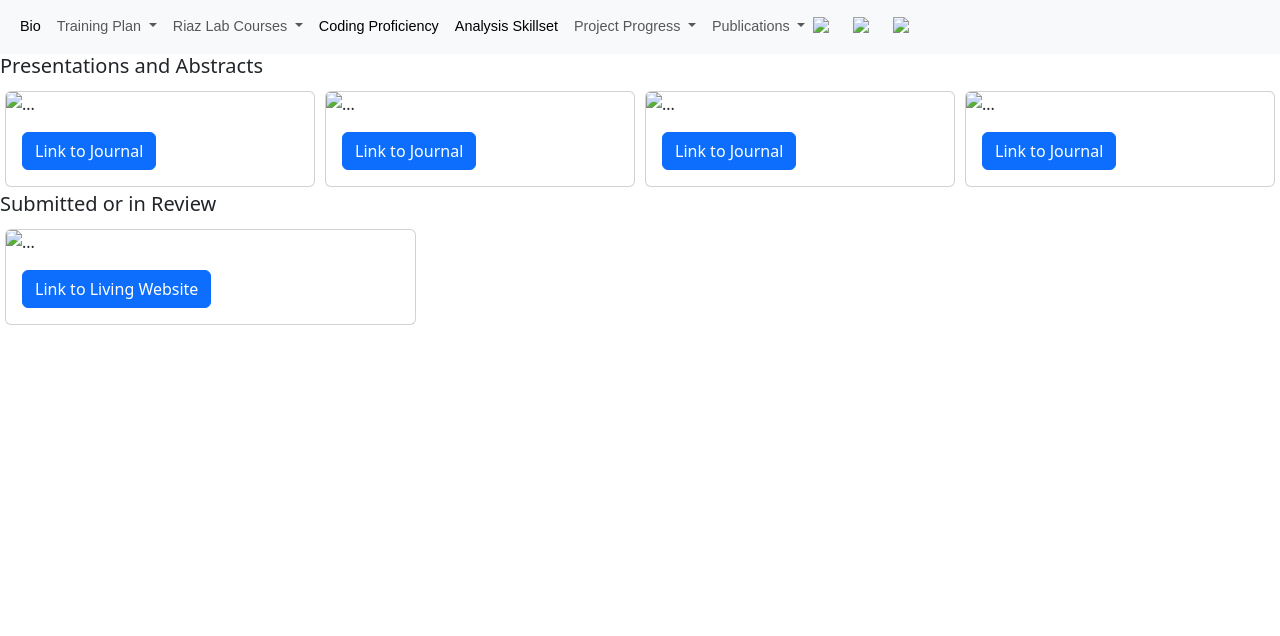
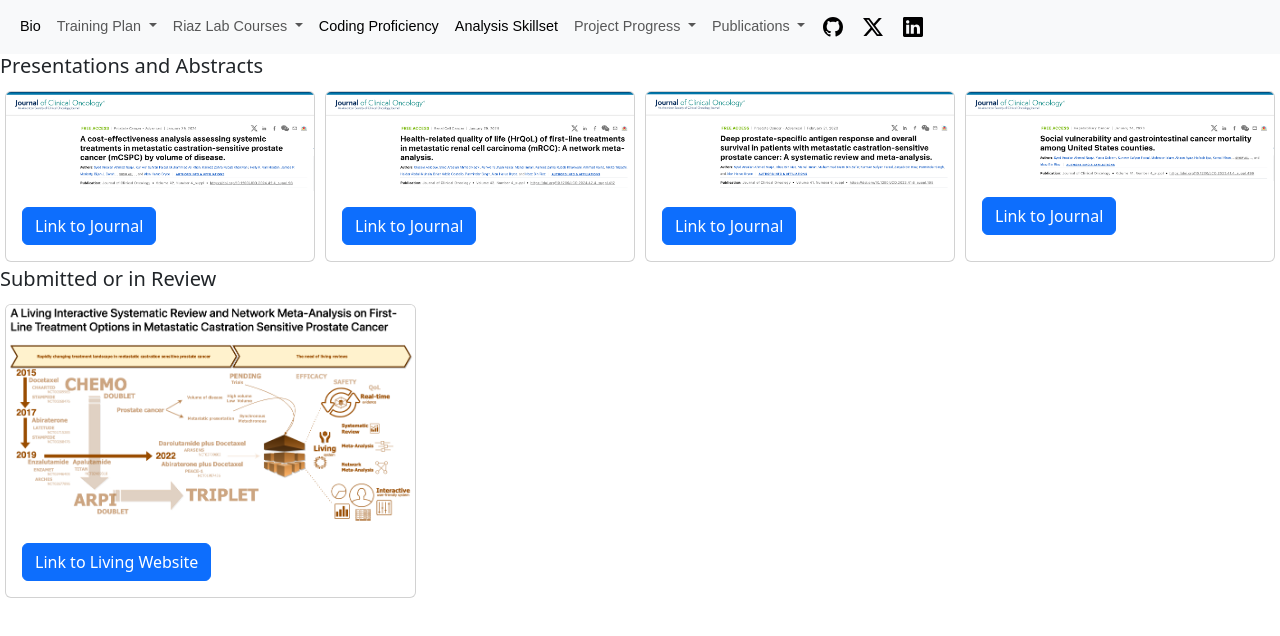
Before and after one commit to ksufyan/living-cdp, a plain HTML site: page index.html in a window 1280 px wide. Drawn offline with nearby package versions, Linux system fonts and the light colour scheme.

Commit message:
Add files via upload

```diff
--- a/index.html
+++ b/index.html
@@ -65,15 +65,15 @@
                 <li><a class="dropdown-item" href="#">Submitted or in Review</a></li>
             </ul>
             <li class="nav-logo">
-                <img src="assets/github.svg" alt="GitHub" width="40" height="20">
+                <img src="github.svg" alt="GitHub" width="40" height="20">
                 </a>
             </li>
             <li class="nav-logo">
-                <img src="assets/twitter-x.svg" alt="Twitter/X" width="40" height="20">
+                <img src="twitter-x.svg" alt="Twitter/X" width="40" height="20">
                 </a>
             </li>
             <li class="nav-logo">
-                <img src="assets/linkedin.svg" alt="LinkedIn" width="40" height="20">
+                <img src="linkedin.svg" alt="LinkedIn" width="40" height="20">
                 </a>
             </li>
           </li>
@@ -83,40 +83,40 @@
 </nav>
 <!-- <h5>Coding Proficiency</h5>
 <div class="zone blue grid-wrapper">
-    <div class="box zone"><img src="assets/html5.png"></div>
-    <div class="box zone"><img src="assets/css3.png"></div>
-    <div class="box zone"><img src="assets/r.jpeg"></div>
-    <div class="box zone"><img src="assets/python.jpeg"></div>
+    <div class="box zone"><img src="html5.png"></div>
+    <div class="box zone"><img src="css3.png"></div>
+    <div class="box zone"><img src="r.jpeg"></div>
+    <div class="box zone"><img src="python.jpeg"></div>
   </div>
 <h5>Analysis Skillset</h5>
 <div class="zone red grid-wrapper">
-    <div class="box zone"><img src="assets/pwma.png"></div>
-    <div class="box zone"><img src="assets/nma.png"></div>
-    <div class="box zone"><img src="assets/cea.png"></div>
+    <div class="box zone"><img src="pwma.png"></div>
+    <div class="box zone"><img src="nma.png"></div>
+    <div class="box zone"><img src="cea.png"></div>
 </div> -->
 <!-- Publications -->
 <h5>Presentations and Abstracts</h5>
 <div class="Publications">
     <div class="card" style="width: 50rem;">
-        <img src="assets/mcspc_cea.png" class="card-img-top" alt="...">
+        <img src="mcspc_cea.png" class="card-img-top" alt="...">
         <div class="card-body">
             <a href="https://ascopubs.org/doi/10.1200/JCO.2024.42.4_suppl.93" class="btn btn-primary">Link to Journal</a>
         </div>
     </div>
     <div class="card" style="width: 50rem;">
-        <img src="assets/rcc_qol.png" class="card-img-top" alt="...">
+        <img src="rcc_qol.png" class="card-img-top" alt="...">
         <div class="card-body">
             <a href="https://ascopubs.org/doi/10.1200/JCO.2024.42.4_suppl.412" class="btn btn-primary">Link to Journal</a>
         </div>
     </div>
     <div class="card" style="width: 50rem;">
-        <img src="assets/psa_ma.png" class="card-img-top" alt="...">
+        <img src="psa_ma.png" class="card-img-top" alt="...">
         <div class="card-body">
             <a href="https://ascopubs.org/doi/10.1200/JCO.2023.41.6_suppl.195" class="btn btn-primary">Link to Journal</a>
         </div>
     </div>
     <div class="card" style="width: 50rem;">
-        <img src="assets/gi_mort.png" class="card-img-top" alt="...">
+        <img src="gi_mort.png" class="card-img-top" alt="...">
         <div class="card-body">
             <a href="https://ascopubs.org/doi/10.1200/JCO.2023.41.4_suppl.499" class="btn btn-primary">Link to Journal</a>
             </div>
@@ -125,7 +125,7 @@
  <h5>Submitted or in Review</h5>
  <div class="Publications">
     <div class="card" style="width: 25.7rem;">
-        <img src="assets/live_mcspc.png" class="card-img-top" alt="...">
+        <img src="live_mcspc.png" class="card-img-top" alt="...">
         <div class="card-body">
             <a href="https://workspace.network-meta-analysis.com/pub/php.html?k=LPR&c=mcspc" class="btn btn-primary">Link to Living Website</a>
         </div>
```
